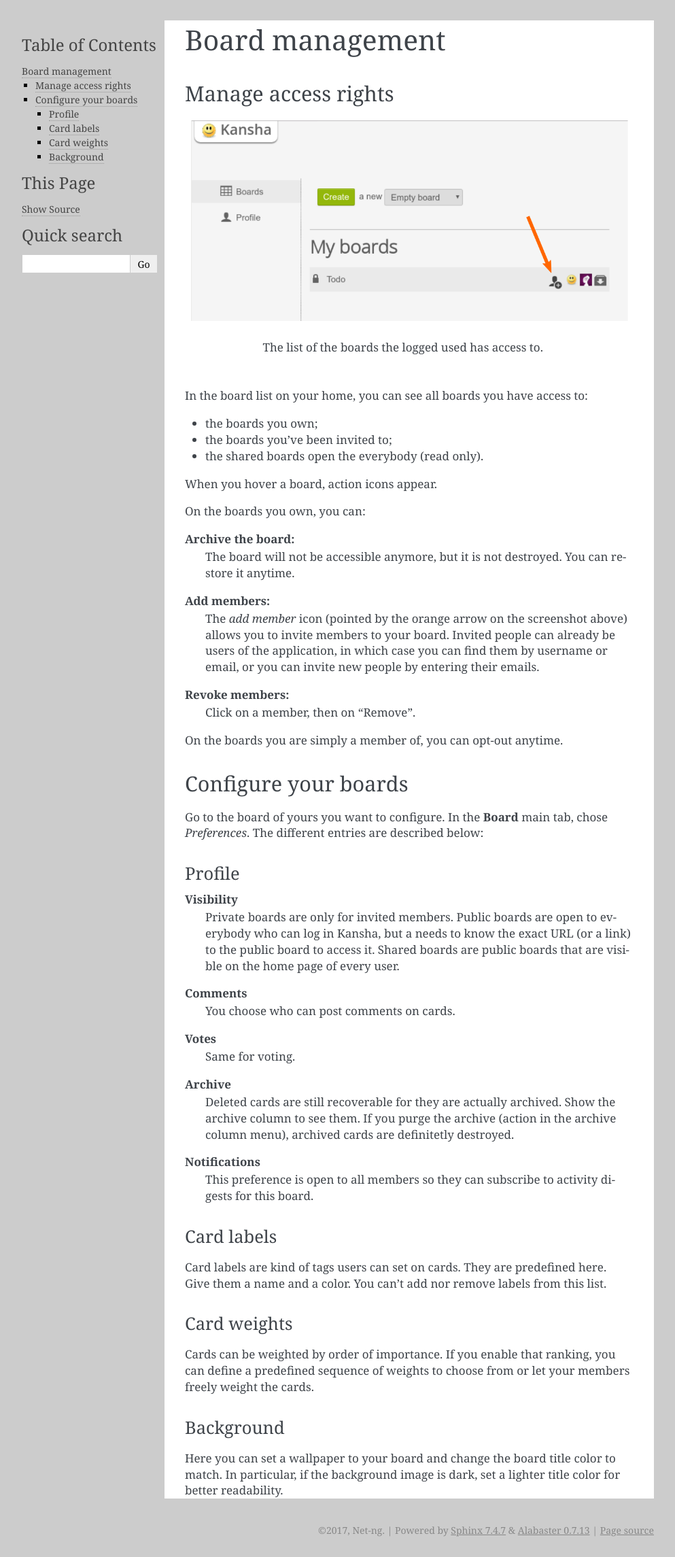
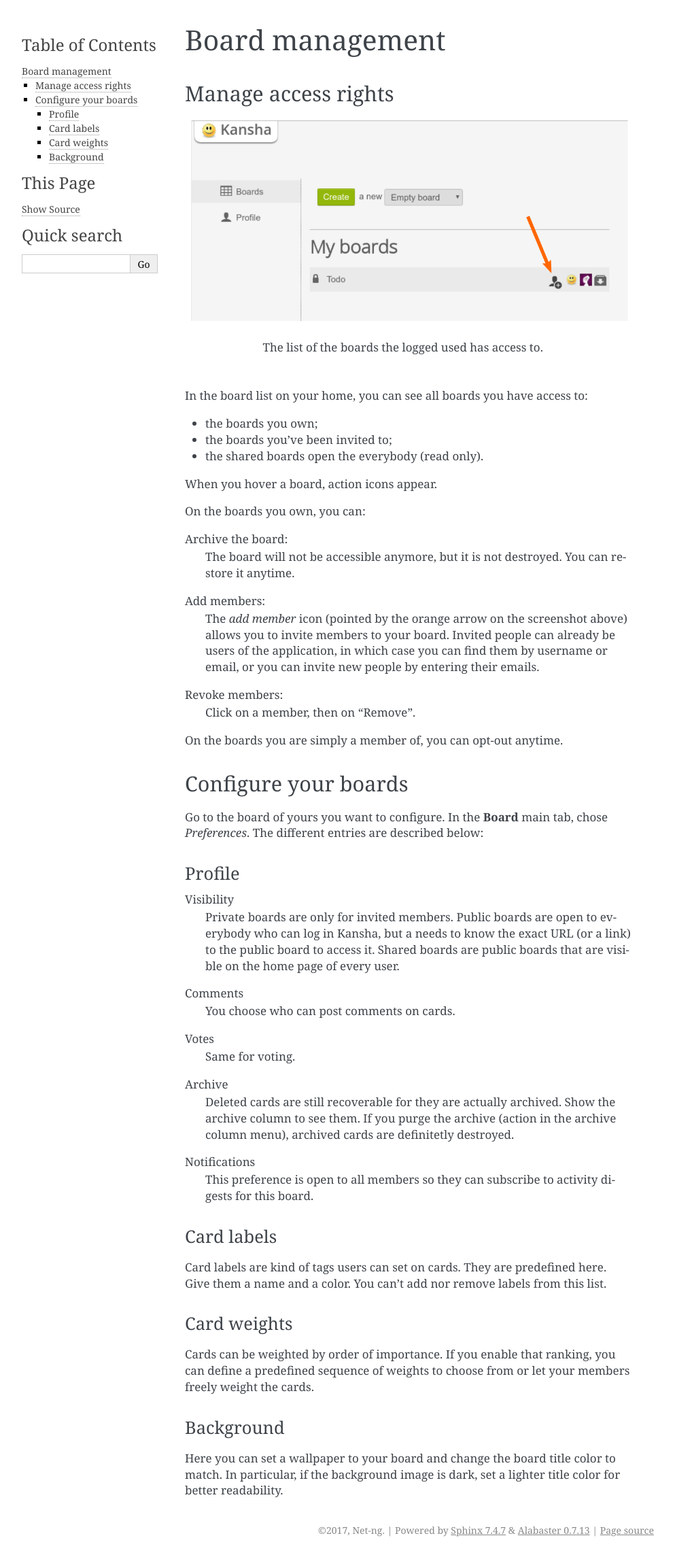
Before and after one commit to Net-ng/kansha, a Sphinx documentation site: the page built from doc/board_management.rst, in a window 1280 px wide. Shown: the whole page at 68% size, without its empty margins (148-1141 px from the left). Built offline with Sphinx 7.4.7, drawn with Linux system fonts in a browser that asks for light colours.

Commit message:
Fixed documentation generation for Sphinx 1.6

```diff
--- a/doc/_static/style.css
+++ /dev/null
@@ -1,15 +0,0 @@
-body {
-    max-width: 1200px;
-    margin: 0 auto;
-    background-color: #ccc;
-}
-
-dt {
-    font-weight: bold;
-}
-
-div.body p.caption {
-    font-style: italic;
-    margin-top: 0;
-    text-align: center;
-}
--- a/doc/_templates/layout.html
+++ /dev/null
@@ -1,5 +0,0 @@
-{# layout.html #}
-{# Import the theme's layout. #}
-{% extends "!layout.html" %}
-
-{% set css_files = css_files + ['_static/style.css'] %}
--- a/doc/conf.py
+++ b/doc/conf.py
@@ -32,7 +32,7 @@
 extensions = []
 
 # Add any paths that contain templates here, relative to this directory.
-templates_path = ['_templates']
+#templates_path = ['_templates']
 
 # The suffix of source filenames.
 source_suffix = '.rst'
@@ -52,9 +52,9 @@
 # built documents.
 #
 # The short X.Y version.
-version = '1.1'
+version = '2.0'
 # The full version, including alpha/beta/rc tags.
-release = '1.1.X'
+release = '2.0.0'
 
 # The language for content autogenerated by Sphinx. Refer to documentation
 # for a list of supported languages.
@@ -107,7 +107,7 @@
 #html_theme_options = {}
 
 # Add any paths that contain custom themes here, relative to this directory.
-html_theme_path = ['_templates']
+#html_theme_path = ['_templates']
 
 # The name for this set of Sphinx documents.  If None, it defaults to
 # "<project> v<release> documentation".
--- a/doc/configuration.rst
+++ b/doc/configuration.rst
@@ -329,6 +329,7 @@
 * Twitter,
 * Facebook,
 * Github.
+
 ..
     * Dropbox,
     * Salesforce,
```
